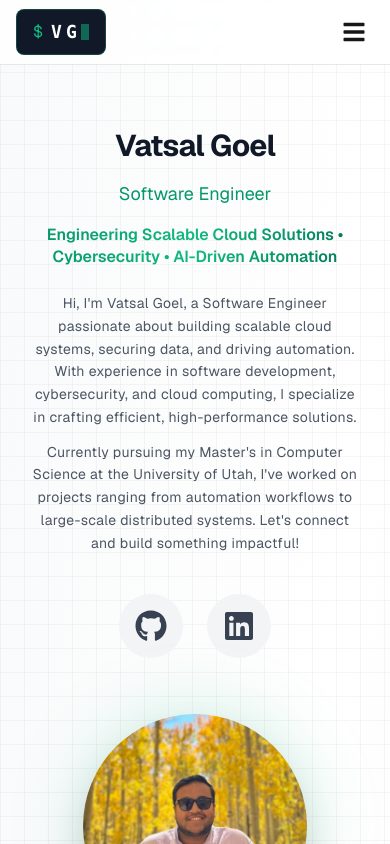
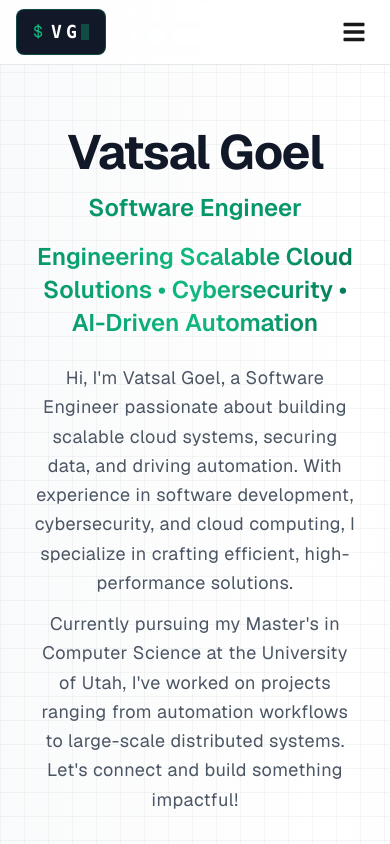
Before and after one commit to VatsalGoel3/personal-portfolio, a Next.js app: page / in a window 390 px wide. Shown: the top 844 px of the page. Built offline with nearby package versions, Linux system fonts and the light colour scheme.

Commit message:
feat: Homepage UI Updates

```diff
--- a/app/page.tsx
+++ b/app/page.tsx
@@ -248,7 +248,7 @@ export default function Home() {
           >
             <div className="flex-1 space-y-6 sm:space-y-10">
 
-              {/* Main Heading - Adjusted Padding to Avoid Navbar Overlap */}
+              {/* Main Heading - Large for Desktop, Responsive for Mobile */}
               <motion.div
                 className="space-y-4 sm:space-y-6 pt-8 sm:pt-12"
                 initial={{ opacity: 0, y: isFirstLoad ? 20 : 0 }}
@@ -258,20 +258,20 @@ export default function Home() {
                   delay: isFirstLoad ? 0.4 : 0.2
                 }}
               >
-                <h1 className="text-3xl sm:text-5xl lg:text-6xl font-bold text-gray-900 tracking-tight">
+                <h1 className="text-5xl sm:text-6xl lg:text-7xl font-bold text-gray-900 tracking-tight">
                   Vatsal Goel
                 </h1>
-                <span className="block text-emerald-600 mt-2 sm:mt-4 text-lg sm:text-xl lg:text-2xl">
+                <span className="block text-emerald-600 mt-2 sm:mt-4 text-2xl sm:text-5xl lg:text-7xl font-semibold">
                   Software Engineer
                 </span>
-                <p className="text-md sm:text-lg lg:text-xl font-semibold bg-gradient-to-r from-emerald-600 via-emerald-500 to-emerald-700 text-transparent bg-clip-text leading-snug sm:leading-tight break-words">
+                <p className="text-2xl sm:text-2xl lg:text-3xl font-semibold bg-gradient-to-r from-emerald-600 via-emerald-500 to-emerald-700 text-transparent bg-clip-text leading-snug sm:leading-tight break-words">
                   Engineering Scalable Cloud Solutions • Cybersecurity • AI-Driven Automation
                 </p>
               </motion.div>
 
               {/* Bio - Centered Properly */}
               <motion.p
-                className="text-sm sm:text-lg md:text-xl text-gray-600 leading-relaxed max-w-xl mx-auto sm:mx-0 tracking-wide"
+                className="text-lg sm:text-xl md:text-1.5xl text-gray-600 leading-relaxed max-w-xl mx-auto sm:mx-0 tracking-wide"
                 initial={{ opacity: 0, y: isFirstLoad ? 20 : 0 }}
                 animate={{ opacity: 1, y: 0 }}
                 transition={{
@@ -305,7 +305,7 @@ export default function Home() {
                   rel="noopener noreferrer"
                   className="p-4 rounded-full bg-gray-100 hover:bg-gray-200 text-gray-700 transition-all duration-300 hover:scale-110 hover:shadow-lg"
                 >
-                  <FaGithub className="w-8 h-8" />
+                  <FaGithub className="w-10 h-10" />
                 </a>
                 <a
                   href="https://www.linkedin.com/in/vatsalgoel/"
@@ -313,7 +313,7 @@ export default function Home() {
                   rel="noopener noreferrer"
                   className="p-4 rounded-full bg-gray-100 hover:bg-gray-200 text-gray-700 transition-all duration-300 hover:scale-110 hover:shadow-lg"
                 >
-                  <FaLinkedin className="w-8 h-8" />
+                  <FaLinkedin className="w-10 h-10" />
                 </a>
               </motion.div>
             </div>
@@ -330,7 +330,7 @@ export default function Home() {
             >
               <div className="relative transform hover:scale-105 transition-transform duration-300">
                 <div className="absolute inset-0 bg-emerald-500 rounded-full blur-2xl opacity-20"></div>
-                <ProfileImage className="relative w-56 h-56 sm:w-80 sm:h-80 md:w-96 md:h-96" />
+                <ProfileImage className="relative w-64 h-64 sm:w-96 sm:h-96 lg:w-112 lg:h-112" />
               </div>
             </motion.div>
           </motion.div>
--- a/package.json
+++ b/package.json
@@ -21,7 +21,7 @@
   "devDependencies": {
     "@eslint/eslintrc": "^3",
     "@types/node": "^20",
-    "@types/react": "^19",
+    "@types/react": "^19.0.8",
     "@types/react-dom": "^19",
     "eslint": "^9",
     "eslint-config-next": "15.1.6",
```
Also changed, not shown: 1 other file (tests, documents, lock files or other folders).
